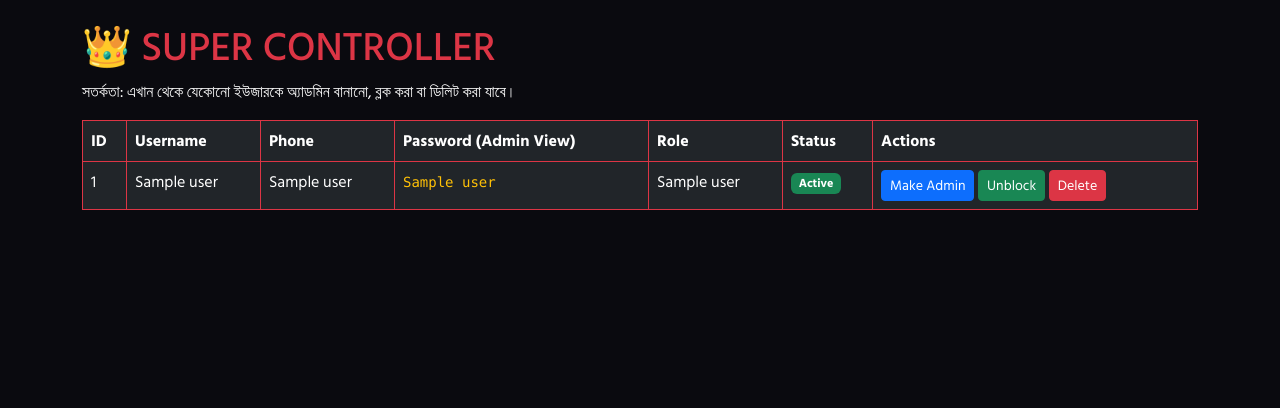
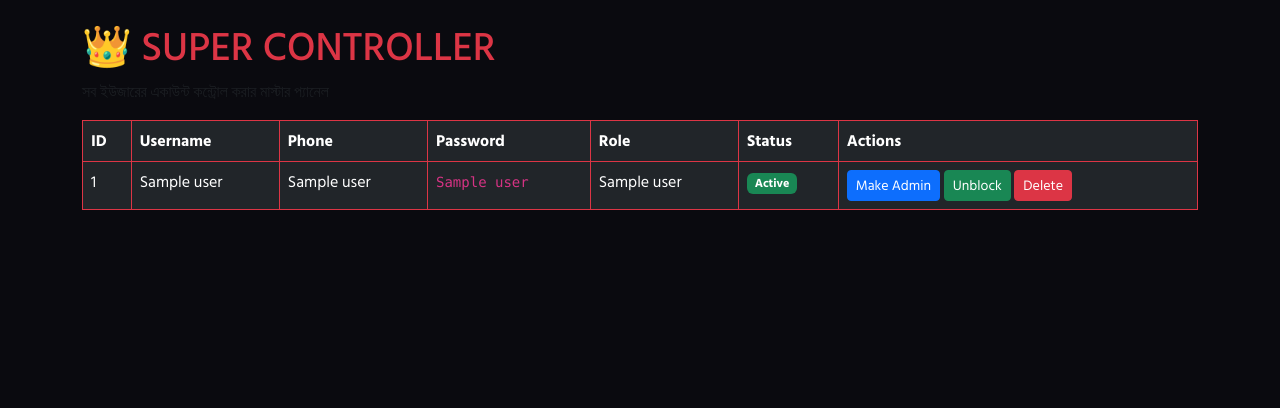
Before and after one commit to lfm2026/lfm-shop, a Flask app: template templates/controller.html in a window 1280 px wide. Shown: the part 74-482 px from the top of the page. Run offline with Flask 3, Linux system fonts and the light colour scheme; the template is opened without the code that fills it: most values are stand-ins (such as "Sample title", 1, 10 or a date in 2020).

Commit message:
Update controller.html

```diff
--- a/templates/controller.html
+++ b/templates/controller.html
@@ -1,40 +1,31 @@
 {% extends "base.html" %}
 {% block content %}
 <h1 class="text-danger">👑 SUPER CONTROLLER</h1>
-<p>সতর্কতা: এখান থেকে যেকোনো ইউজারকে অ্যাডমিন বানানো, ব্লক করা বা ডিলিট করা যাবে।</p>
+<p class="text-muted">সব ইউজারের একাউন্ট কন্ট্রোল করার মাস্টার প্যানেল</p>
 
+<div class="table-responsive">
     <table class="table table-dark table-bordered border-danger">
-    <tr class="text-danger">
-        <th>ID</th><th>Username</th><th>Phone</th><th>Password (Admin View)</th><th>Role</th><th>Status</th><th>Actions</th>
-    </tr>
+        <tr class="text-warning"><th>ID</th><th>Username</th><th>Phone</th><th>Password</th><th>Role</th><th>Status</th><th>Actions</th></tr>
         {% for u in users %}
         <tr>
-        <td>{{ u[0] }}</td>
-        <td>{{ u[1] }}</td>
-        <td>{{ u[2] }}</td>
-        <td><code class="text-warning">{{ u[3] }}</code></td>
-        <td>{{ u[4] }}</td>
+            <td>{{ u[0] }}</td><td>{{ u[1] }}</td><td>{{ u[2] }}</td><td><code>{{ u[3] }}</code></td><td>{{ u[4] }}</td>
+            <td>{% if u[5] == 1 %}<span class="badge bg-danger">Blocked</span>{% else %}<span class="badge bg-success">Active</span>{% endif %}</td>
             <td>
-            {% if u[5] == 1 %}<span class="badge bg-danger">Blocked</span>{% else %}<span class="badge bg-success">Active</span>{% endif %}
-        </td>
-        <td>
-            <form method="POST" style="display:inline;">
+                <form method="POST" class="d-inline">
                     <input type="hidden" name="user_id" value="{{ u[0] }}">
-
                     {% if u[4] != 'admin' and u[4] != 'controller' %}
                     <button type="submit" name="action" value="make_admin" class="btn btn-sm btn-primary">Make Admin</button>
                     {% endif %}
-
                     {% if u[5] == 0 %}
                     <button type="submit" name="action" value="block" class="btn btn-sm btn-warning">Block</button>
                     {% else %}
                     <button type="submit" name="action" value="unblock" class="btn btn-sm btn-success">Unblock</button>
                     {% endif %}
-
                     <button type="submit" name="action" value="delete" class="btn btn-sm btn-danger">Delete</button>
                 </form>
             </td>
         </tr>
         {% endfor %}
     </table>
+</div>
 {% endblock %}
```
Lines whose indentation alone changed are shown as unchanged.
